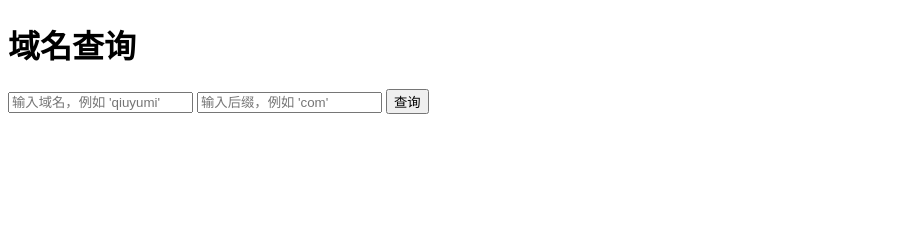
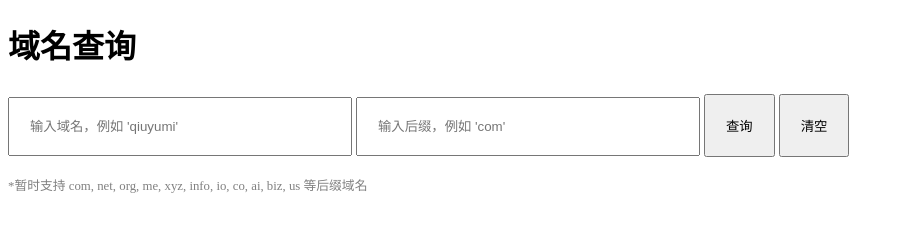
Before and after one commit to JiangWuyan/GeFei-works, a plain HTML site: page index.html in a window 1280 px wide. Shown: the whole page, without its empty margins (0-904 px from the left). Drawn offline with Linux system fonts and the light colour scheme.

Commit message:
Update index.html

```diff
--- a/index.html
+++ b/index.html
@@ -3,13 +3,30 @@
 <head>
     <meta charset="UTF-8">
     <title>域名查询</title>
+    <style>
+        input[type="text"] {
+            width: 300px;
+            padding: 20px;
+            margin: 5px 0;
+        }
+        button {
+            padding: 20px 20px;
+            margin: 5px 0;
+        }
+        .small-text {
+            color: grey;
+            font-size: 0.8em;
+        }
+    </style>
 </head>
 <body>
     <h1>域名查询</h1>
     <input type="text" id="domainName" placeholder="输入域名，例如 'qiuyumi'">
     <input type="text" id="domainSuffix" placeholder="输入后缀，例如 'com'">
-    <button onclick="checkDomain()">查询</button>
+    <button id="queryButton" onclick="checkDomain()">查询</button>
+    <button onclick="clearInputs()">清空</button>
 
+    <p class="small-text">*暂时支持 com, net, org, me, xyz, info, io, co, ai, biz, us 等后缀域名</p>
     <div id="result"></div>
 
     <script src="script.js"></script>
```
